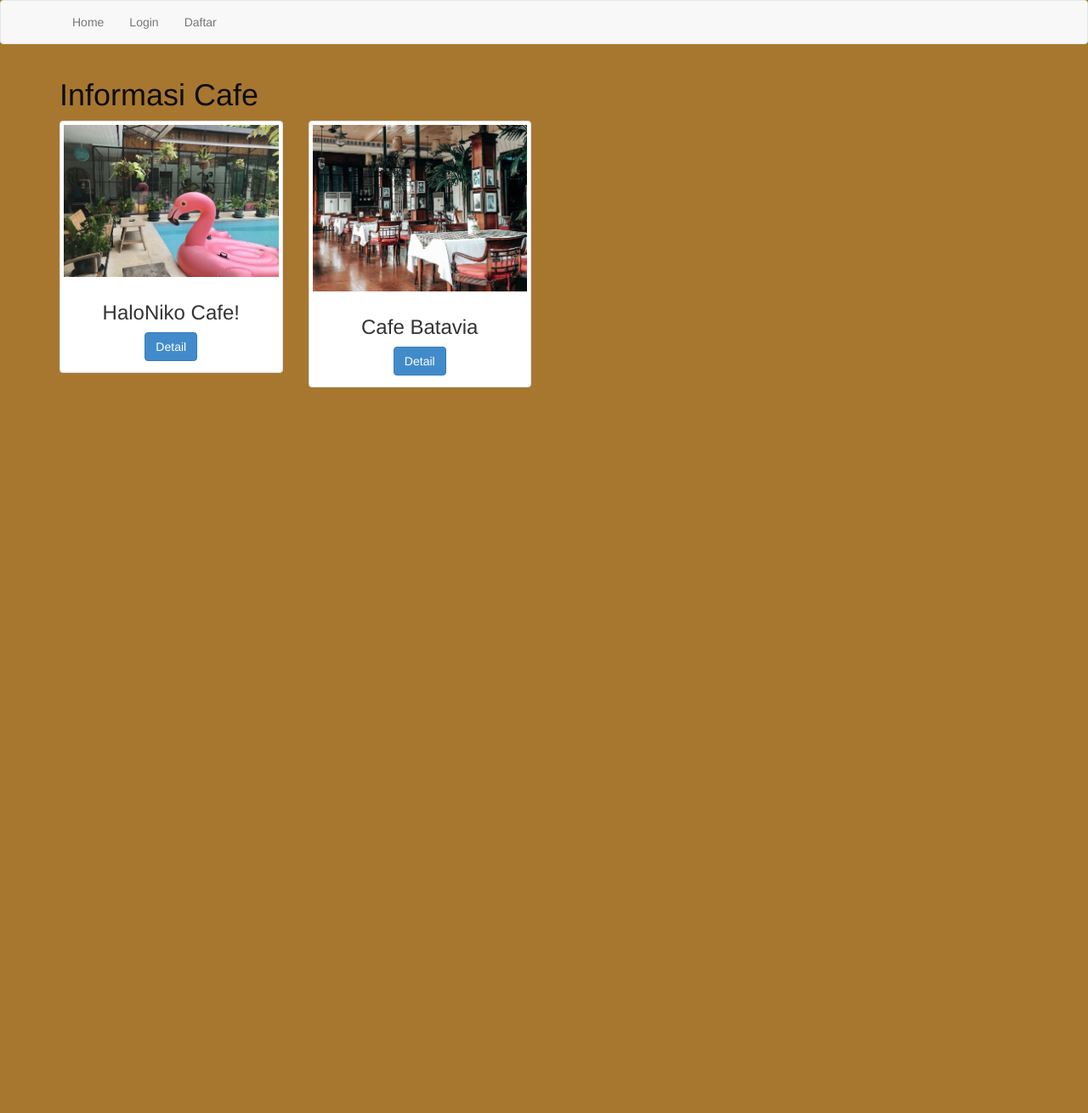
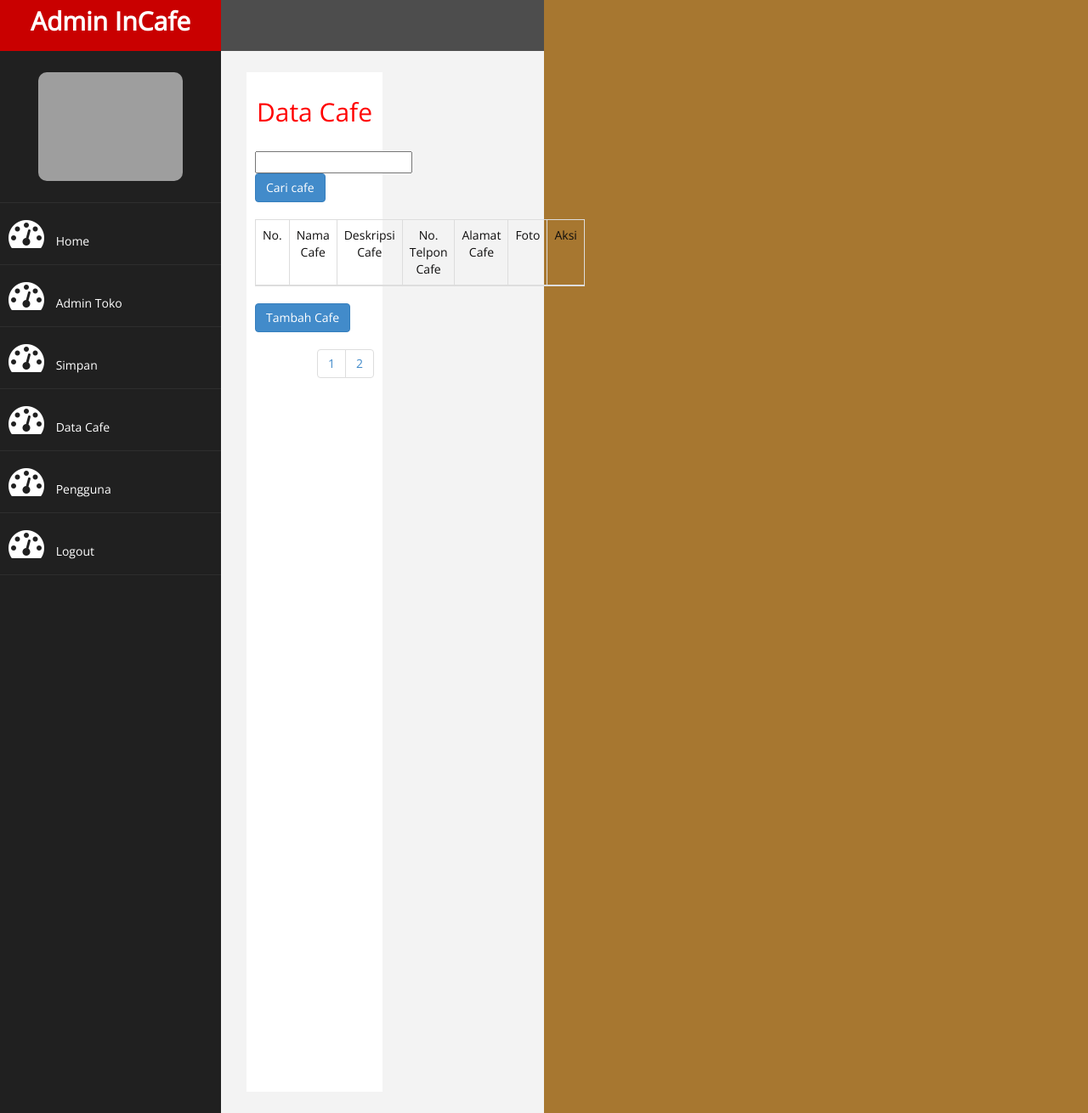
Before and after one commit to Haidar-art/PBI-KELOMPOK-6-AHICC, a PHP site: page /index.php?halaman=halaman2 in a window 1280 px wide. Shown: the whole page at 85% size. Before the commit the page ends 456 px from the top, so only its background shows below. Run offline with PHP 8.4, Linux system fonts and the light colour scheme; a user stored in the database is signed in; data comes from the database, SQL or seed files in the repository; grey boxes are pictures that could not be loaded.

Commit message:
Add files via upload

```diff
--- /dev/null
+++ b/halaman2.php
@@ -0,0 +1,88 @@
+<?php
+$koneksi = mysqli_connect("localhost", "root", "", "incafe");
+?>
+
+<body>
+    <center>
+        <h2>Data Cafe</h2>
+    </center>
+    <form action="" method="get" placeholder="Cari cafe"><br>
+        <input type="text" name="cari">
+        <button class="btn btn-primary">Cari cafe</button>
+    </form><br>
+    <table class="table table-bordered">
+        <thead>
+            <tr>
+                <td>
+                    <center>No.
+                </td>
+                </center>
+                <td>
+                    <center>Nama Cafe
+                </td>
+                </center>
+                <td>
+                    <center>Deskripsi Cafe
+                </td>
+                </center>
+                <td>
+                    <center>No. Telpon Cafe
+                </td>
+                </center>
+                <td>
+                    <center>Alamat Cafe
+                </td>
+                </center>
+                <td>
+                    <center>Foto
+                </td>
+                </center>
+                <td>
+                    <center>Aksi
+                </td>
+                </center>
+            </tr>
+        </thead>
+        <tbody>
+            <?php
+            $nomor = 6;
+            $query = mysqli_query($koneksi, "SELECT*FROM tambah_cafe ORDER BY nama_toko_cafe ASC LIMIT 5, 9");
+            if (isset($_GET['cari'])) {
+                $query = mysqli_query($koneksi, "SELECT*FROM tambah_cafe WHERE nama_toko_cafe LIKE '%" . $_GET['cari'] . "%'");
+            }
+            while ($dt = mysqli_fetch_assoc($query)) {
+            ?>
+                <tr>
+                    <td>
+                        <center><?= $nomor++; ?></center>
+                    </td>
+                    <td><?= $dt['nama_toko_cafe']; ?></td>
+                    <td><?= $dt['deskripsi_cafe']; ?></td>
+                    <td>
+                        <center><?= $dt['telepon_cafe']; ?></center>
+                    </td>
+                    <td><?= $dt['alamat_cafe'];  ?></td>
+                    <td>
+                        <img src="../fotocafe/<?php echo $dt['foto']; ?>" width="100">
+                    </td>
+                    <td>
+                        <center>
+                            <a href="index.php?halaman=hapuscafe&id=<?php echo $dt['id_tambah_cafe']; ?>" class="btn-danger btn">Hapus</a>
+                        </center>
+                        <center>
+                            <a href="index.php?halaman=ubahcafe&id=<?php echo $dt['id_tambah_cafe']; ?>" class="btn btn-warning">Ubah</a>
+                        </center>
+                    </td>
+
+                </tr>
+            <?php } ?>
+        </tbody>
+    </table>
+    <a href="index.php?halaman=tambah_toko" class="btn btn-primary">Tambah Cafe</a>
+</body>
+<nav aria-label="Page navigation example" class="nav navbar-right">
+    <ul class="pagination">
+        <li class="page-item"><a class="page-link" href="index.php?halaman=tambah_cafe">1</a></li>
+        <li class="page-item"><a class="page-link" href="index.php?halaman=halaman2">2</a></li>
+    </ul>
+</nav>
--- a/index.php
+++ b/index.php
@@ -1,53 +1,128 @@
 <?php
 session_start();
-//koneksi ke database
+//menyambungkan ke database
 $koneksi = new mysqli("localhost", "root", "", "incafe");
+
+if (!isset($_SESSION['admin'])) {
+    echo "<script>alert('Anda harus login!');</script>";
+    echo "<script>location='login.php';</script>";
+    exit();
+}
+
 ?>
 
 <!DOCTYPE html>
 <html xmlns="http://www.w3.org/1999/xhtml">
 
 <head>
-    <title>InCafe</title>
-    <link href="admin/assets/css/bootstrap.css" rel="stylesheet" />
+    <meta charset="utf-8" />
+    <meta name="viewport" content="width=device-width, initial-scale=1.0" />
+    <title>Admin InCafe</title>
+    <!-- BOOTSTRAP STYLES-->
+    <link href="assets/css/bootstrap.css" rel="stylesheet" />
+    <!-- FONTAWESOME STYLES-->
+    <link href="assets/css/font-awesome.css" rel="stylesheet" />
+    <!-- MORRIS CHART STYLES-->
+    <link href="assets/js/morris/morris-0.4.3.min.css" rel="stylesheet" />
+    <!-- CUSTOM STYLES-->
+    <link href="assets/css/custom.css" rel="stylesheet" />
+    <!-- GOOGLE FONTS-->
+    <link href='http://fonts.googleapis.com/css?family=Open+Sans' rel='stylesheet' type='text/css' />
 </head>
 
 <body>
-    <!--Navbar-->
-    <nav class="navbar navbar-default">
-        <div class="container">
-            <ul class="nav navbar-nav">
-                <li><a href="index.php">Home</a></li>
-                <li><a href="login.php">Login</a></li>
-                <li><a href="daftar.php">Daftar</a></li>
-            </ul>
+    <div id="wrapper">
+        <nav class="navbar navbar-default navbar-cls-top " role="navigation" style="margin-bottom: 0">
+            <div class="navbar-header">
+                <button type="button" class="navbar-toggle" data-toggle="collapse" data-target=".sidebar-collapse">
+                    <span class="sr-only">Toggle navigation</span>
+                    <span class="icon-bar"></span>
+                    <span class="icon-bar"></span>
+                    <span class="icon-bar"></span>
+                </button>
+                <a class="navbar-brand" href="index.html">Admin InCafe</a>
+            </div>
+            <div style="color: white;
+padding: 15px 50px 5px 50px;
+float: right;
+font-size: 16px;">
+        </nav>
+        <!-- /. NAV TOP  -->
+        <nav class="navbar-default navbar-side" role="navigation">
+            <div class="sidebar-collapse">
+                <ul class="nav" id="main-menu">
+                    <li class="text-center">
+                        <img src="assets/img/Icon_incafe.jpeg" class="user-image img-responsive" />
+                    </li>
+
+
+                    <li><a href="index.php?halaman=home"><i class="fa fa-dashboard fa-3x"></i> Home </a></li>
+                    <li><a href="index.php?halaman=admin_toko"><i class="fa fa-dashboard fa-3x"></i> Admin Toko </a></li>
+                    <li><a href="index.php?halaman=simpan"><i class="fa fa-dashboard fa-3x"></i> Simpan </a></li>
+                    <li><a href="index.php?halaman=tambah_cafe"><i class="fa fa-dashboard fa-3x"></i> Data Cafe </a></li>
+                    <li><a href="index.php?halaman=user"><i class="fa fa-dashboard fa-3x"></i> Pengguna </a></li>
+                    <li><a href="index.php?halaman=logout"><i class="fa fa-dashboard fa-3x"></i> Logout </a></li>
+                </ul>
+
+            </div>
+
+        </nav>
+        <!-- /. NAV SIDE  -->
+        <div id="page-wrapper">
+            <div id="page-inner">
+                <?php
+                if (isset($_GET['halaman'])) {
+                    if ($_GET['halaman'] == "home"){
+                        include 'home.php';
+                    } elseif ($_GET['halaman'] == "admin_toko") {
+                        include 'admin_toko.php';
+                    } elseif ($_GET['halaman'] == "simpan") {
+                        include 'simpan.php';
+                    } elseif ($_GET['halaman'] == "tambah_cafe") {
+                        include 'tambah_cafe.php';
+                    } elseif ($_GET['halaman'] == "user") {
+                        include 'user.php';
+                    } elseif ($_GET['halaman'] == "tambah_toko") {
+                        include 'tambah_toko.php';
+                    } elseif ($_GET['halaman'] == "hapuscafe") {
+                        include 'hapuscafe.php';
+                    } elseif ($_GET['halaman'] == "ubahcafe") {
+                        include 'ubahcafe.php';
+                    } elseif ($_GET['halaman'] == "logout") {
+                        include 'logout.php';
+                    } elseif ($_GET['halaman'] == "hapusdatacafe"){
+                        include 'hapusdatacafe.php';
+                    } elseif ($_GET['halaman'] == "tambah_pemilik_cafe"){
+                        include 'tambah_pemilik_cafe.php';
+                    } elseif ($_GET['halaman'] == "pencarian"){
+                        include 'pencarian.php';
+                    } elseif ($_GET['halaman'] == "halaman2"){
+                        include 'halaman2.php';
+                    }
+                } else {
+                    include 'tambah_cafe.php';
+                }
+                ?>
+            </div>
+            <!-- /. PAGE INNER  -->
         </div>
-    </nav>
+        <!-- /. PAGE WRAPPER  -->
+    </div>
+    <!-- /. WRAPPER  -->
+    <!-- SCRIPTS -AT THE BOTOM TO REDUCE THE LOAD TIME-->
+    <!-- JQUERY SCRIPTS -->
+    <script src="assets/js/jquery-1.10.2.js"></script>
+    <!-- BOOTSTRAP SCRIPTS -->
+    <script src="assets/js/bootstrap.min.js"></script>
+    <!-- METISMENU SCRIPTS -->
+    <script src="assets/js/jquery.metisMenu.js"></script>
+    <!-- MORRIS CHART SCRIPTS -->
+    <script src="assets/js/morris/raphael-2.1.0.min.js"></script>
+    <script src="assets/js/morris/morris.js"></script>
+    <!-- CUSTOM SCRIPTS -->
+    <script src="assets/js/custom.js"></script>
 
- <!--Konten-->
- <section class="konten">
-        <div class="container">
-            <h1>Informasi Cafe</h1>
-            <div class="row">
-                <?php $ambil = $koneksi->query("SELECT * FROM tambah_cafe"); ?>
-                <?php while ($cafe = $ambil->fetch_assoc()) { ?>
-                    <div class="col-md-3">
-                        <div class="thumbnail">
-                            <img src="fotocafe/<?php echo $cafe['foto']; ?>" alt="">
-                            <div class="caption">
-                                <center>
-                                    <h3><?php echo $cafe['nama_toko_cafe']; ?></h3>
-                                </center>
-                                <center>
-                                    <a href="detail.php?id=<?php echo $cafe['id_tambah_cafe']; ?>" class=" btn btn-primary" class="glyphicon glyphicon-eye-open">Detail</a>
-                                </center>
-                            </div>
-                        </div>
-                    </div>
-                <?php } ?>
-            </div>
-        </div>
-    </section>
+
 </body>
 
-<head>
+</html>
```
Also changed, not shown: login.php (+73 -48 lines), tambah_cafe.php (added, +88 -0 lines).
